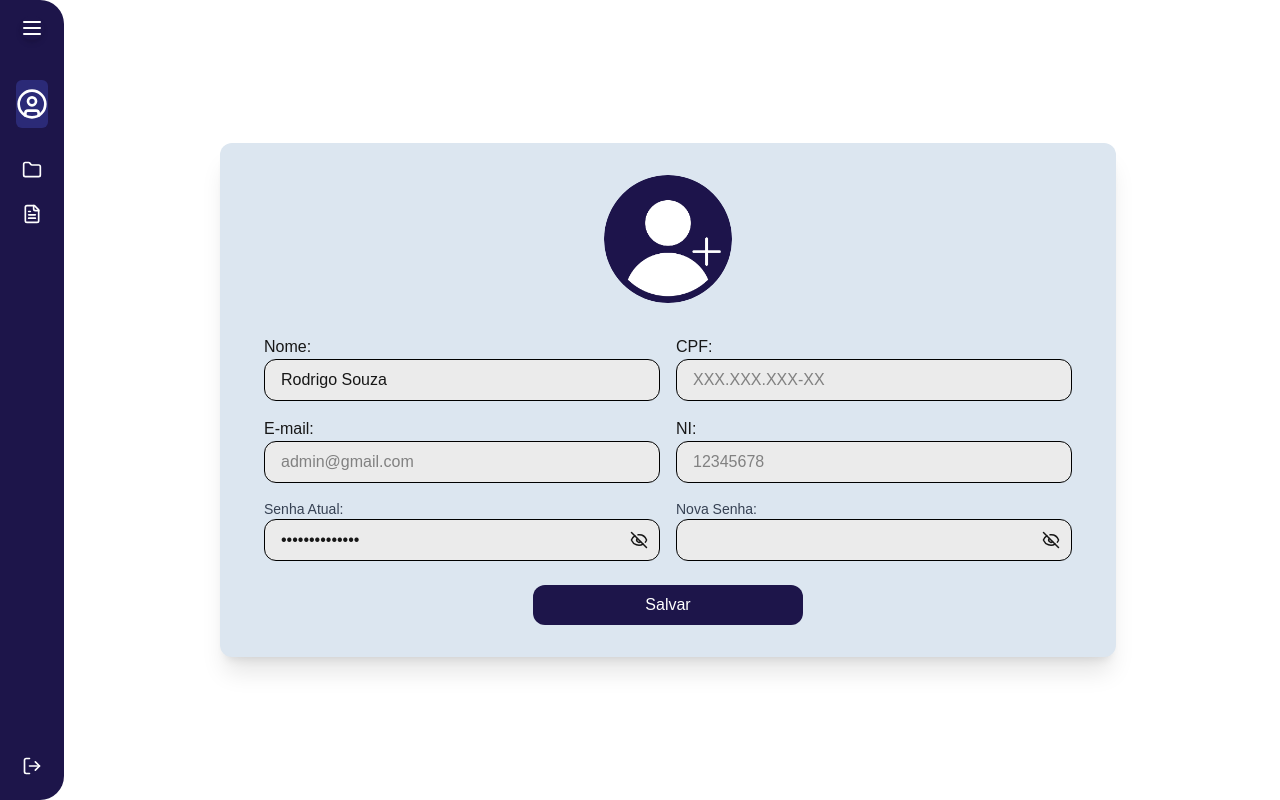
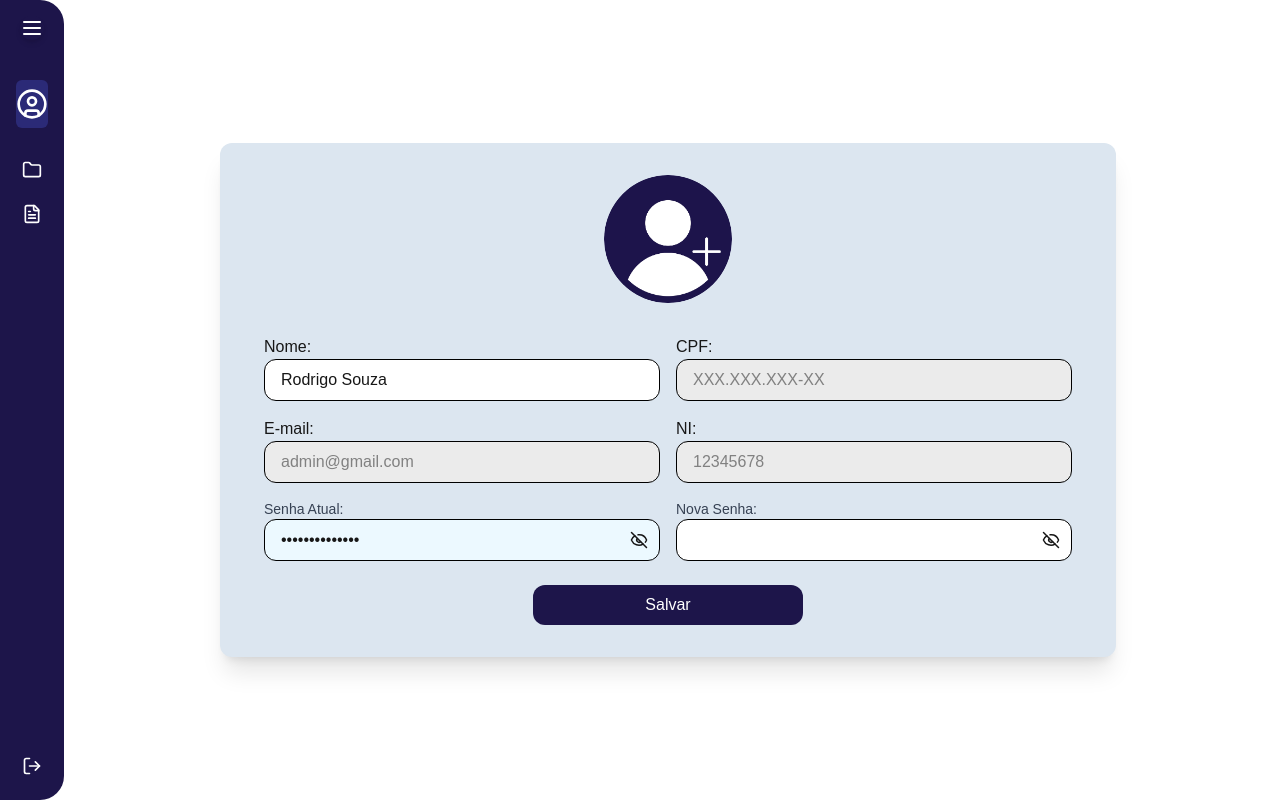
Before and after one commit to Plataforma-Digital-Senai/projeto-extensao, a Next.js app in the folder FrontEnd/: page /my-profile-teacher in a window 1280 px wide. Both pictures are taken after a click on the button "Editar". Built offline with nearby package versions, Linux system fonts and the light colour scheme.

Commit message:
feat: last details

```diff
--- a/FrontEnd/src/components/FormTeacher.tsx
+++ b/FrontEnd/src/components/FormTeacher.tsx
@@ -43,7 +43,7 @@ const FormTeacher = () => {
   };
 
   return (
-    <div className="w-full max-w-5xl my-16 bg-forms-teacher-bg rounded-xl shadow-xl py-8 px-6 md:px-8">
+    <div className="w-full max-w-5xl my-10 bg-forms-teacher-bg rounded-xl shadow-xl py-8 px-6 md:px-8">
       <form action="" className="">
         <div className="w-32 mx-auto mb-8">
           <label htmlFor="fileInput">
@@ -73,7 +73,7 @@ const FormTeacher = () => {
             {isEditing ? (
               <input
                 type="text"
-                className="border border-text bg-input-teacher-bg-a px-4 py-2 rounded-xl w-full"
+                className="border border-text bg-background px-4 py-2 rounded-xl w-full"
                 value={formData.name}
                 onChange={(e) =>
                   setFormData((prev) => ({ ...prev, name: e.target.value }))
@@ -128,7 +128,7 @@ const FormTeacher = () => {
               <div className="relative">
                 <input
                   type={showCurrentPassword ? "text" : "password"}
-                  className="border border-text bg-input-teacher-bg-a px-4 py-2 rounded-xl w-full"
+                  className="border border-text bg-input-teacher-bg-b px-4 py-2 rounded-xl w-full"
                   value={password ? password : "senhaAleatoria"}
                   disabled
                 />
@@ -152,7 +152,7 @@ const FormTeacher = () => {
               <div className="relative">
                 <input
                   type={showNewPassword ? "text" : "password"}
-                  className="border border-text bg-input-teacher-bg-a px-4 py-2 rounded-xl w-full"
+                  className="border border-text bg-background px-4 py-2 rounded-xl w-full"
                   value={formData.password}
                   onChange={(e) =>
                     setFormData((p) => ({ ...p, password: e.target.value }))
```
